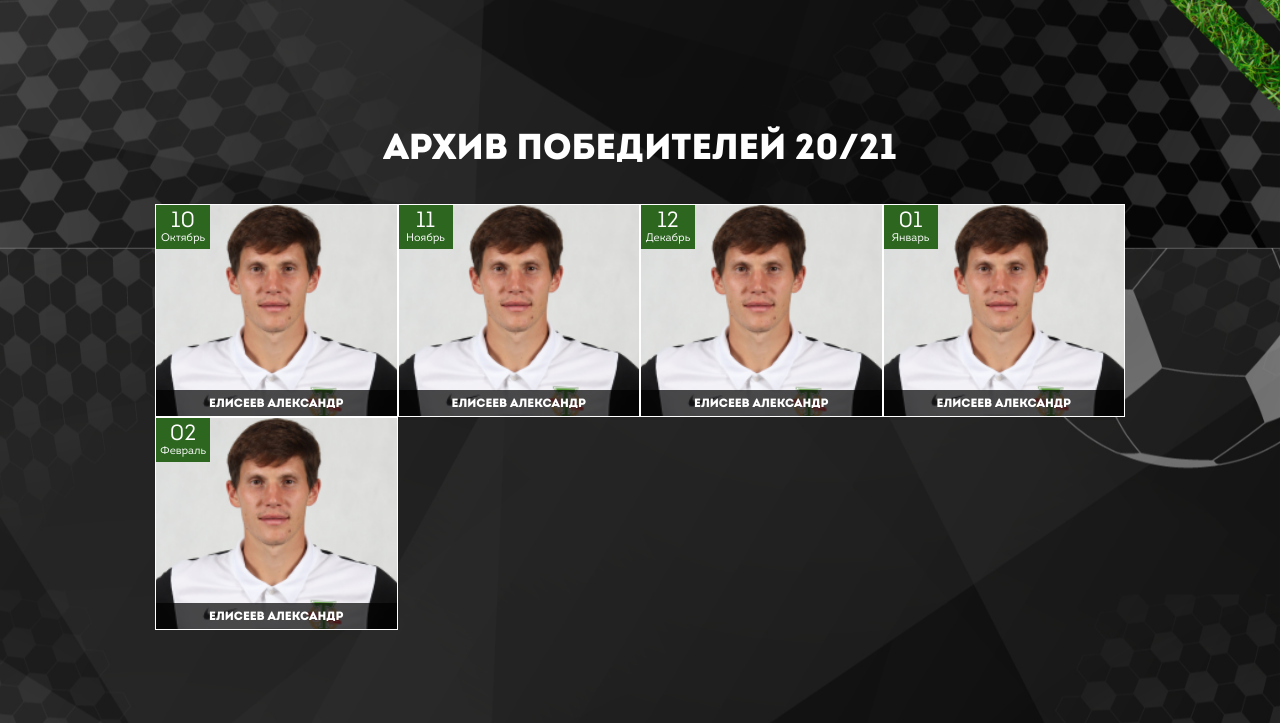
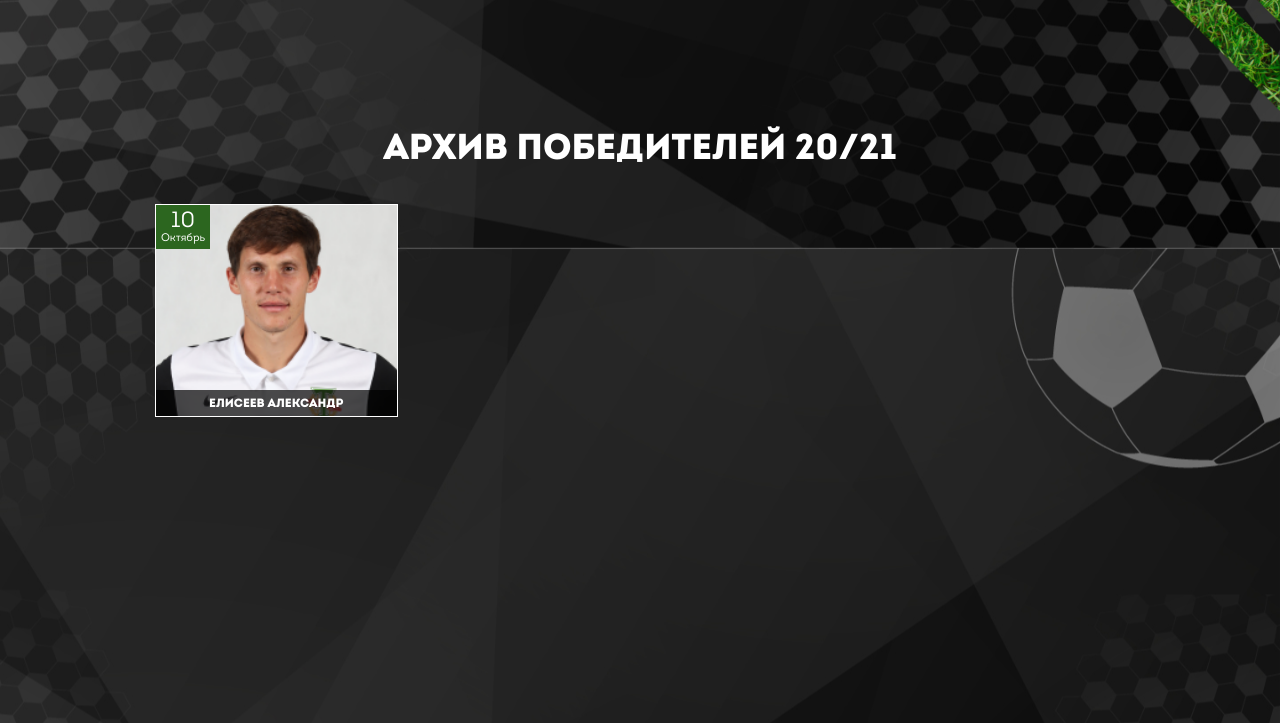
Before and after one commit to cherepanovalex/torpedo, a plain HTML site: page index.html in a window 1280 px wide. Shown: the part 662-1385 px from the top of the page. Drawn offline with Linux system fonts and the light colour scheme.

Commit message:
edit players list height

```diff
--- a/css/media.css
+++ b/css/media.css
@@ -28,6 +28,9 @@
     }
     .player-block{
         margin-bottom: 60px;
+    }
+    .players-list{
+        min-height: auto;
     }
     .players-list .player{
         width: 50%;
--- a/css/style.css
+++ b/css/style.css
@@ -413,6 +413,7 @@ h2{
     width: 100%;
     position: relative;
     z-index: 2;
+    min-height: 426px;
 }
 
 .players-list .player{
--- a/index.html
+++ b/index.html
@@ -294,66 +294,6 @@
                             </div>
                         </div>
                     </div>
-                    <div class="player">
-                        <div class="photo"
-                             style="background: url(img/players/2020-11-01/1/player.png) center 0 no-repeat; background-size: cover;">
-                            <div class="number">
-                                <div class="month-num"> 11 </div>
-                                <div class="month-name">Ноябрь</div>
-                            </div>
-
-                        </div>
-                        <div class="name">
-                            <div class="text">
-                                Елисеев Александр
-                            </div>
-                        </div>
-                    </div>
-                    <div class="player">
-                        <div class="photo"
-                             style="background: url(img/players/2020-12-01/1/player.png) center 0 no-repeat; background-size: cover;">
-                            <div class="number">
-                                <div class="month-num"> 12 </div>
-                                <div class="month-name">Декабрь</div>
-                            </div>
-
-                        </div>
-                        <div class="name">
-                            <div class="text">
-                                Елисеев Александр
-                            </div>
-                        </div>
-                    </div>
-                    <div class="player">
-                        <div class="photo"
-                             style="background: url(img/players/2020-12-01/1/player.png) center 0 no-repeat; background-size: cover;">
-                            <div class="number">
-                                <div class="month-num"> 01 </div>
-                                <div class="month-name">Январь</div>
-                            </div>
-
-                        </div>
-                        <div class="name">
-                            <div class="text">
-                                Елисеев Александр
-                            </div>
-                        </div>
-                    </div>
-                    <div class="player">
-                        <div class="photo"
-                             style="background: url(img/players/2020-12-01/1/player.png) center 0 no-repeat; background-size: cover;">
-                            <div class="number">
-                                <div class="month-num"> 02 </div>
-                                <div class="month-name">Февраль</div>
-                            </div>
-
-                        </div>
-                        <div class="name">
-                            <div class="text">
-                                Елисеев Александр
-                            </div>
-                        </div>
-                    </div>
                 </div>
             </div>
         </div>
```
Also changed, not shown: 1 other file.
